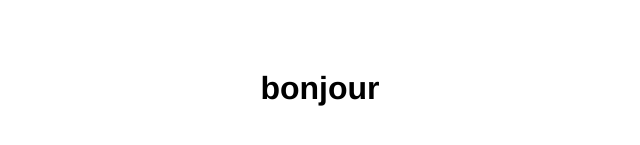
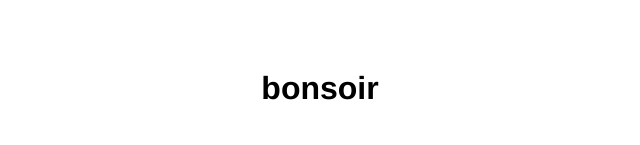
Before and after one commit to fosader/bonjour, a plain HTML site: page index.html in a window 1280 px wide. Shown: the part 271-416 px from the top of the page, 328-968 px from the left. Drawn offline with Linux system fonts and the light colour scheme.

Commit message:
changed bonjour in bonsoir

```diff
--- a/index.html
+++ b/index.html
@@ -16,6 +16,6 @@
 	   }
 	</style>
 <body>
-    <h1> bonjour </h1>
+    <h1> bonsoir </h1>
 </body>
 </html>
```
